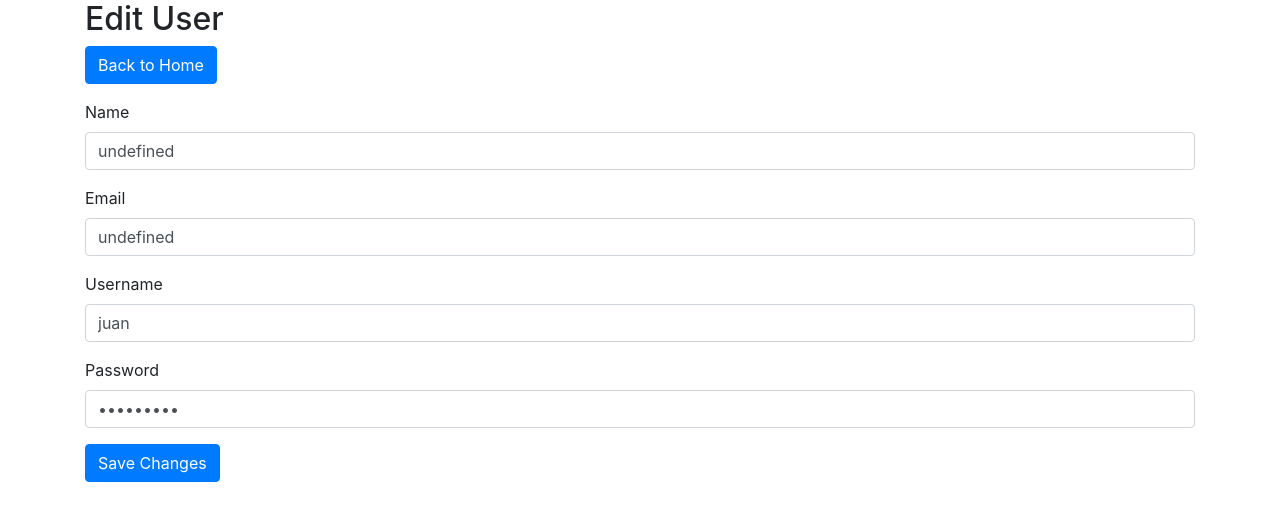
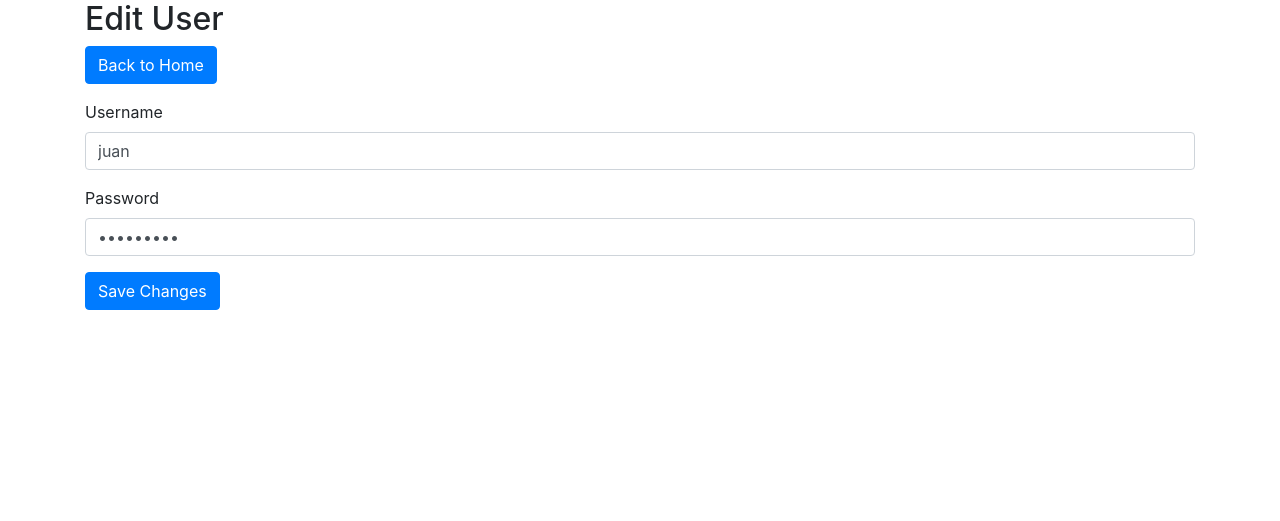
Before and after one commit to JJSaavedra52/PFSerTel, a Flask app: page /edit/1 in a window 1280 px wide. Shown: the top 521 px of the page. Run offline with Flask 3, Linux system fonts and the light colour scheme; data comes from the database, SQL or seed files in the repository; parts of the project's set-up code (start-up, migrations or seed data) failed here and were passed over; some libraries are stand-ins or nearby versions.

Commit message:
Mínimos cambios en edit.html

```diff
--- a/webapp/web/templates/edit.html
+++ b/webapp/web/templates/edit.html
@@ -14,14 +14,6 @@
     <a href="/" class="btn btn-primary mb-3">Back to Home</a>
     <form id="edit-user-form">
         <input type="hidden" id="user-id" value="">
-        <div class="form-group">
-            <label for="name">Name</label>
-            <input type="text" class="form-control" id="name" required>
-        </div>
-        <div class="form-group">
-            <label for="email">Email</label>
-            <input type="email" class="form-control" id="email" required>
-        </div>
         <div class="form-group">
             <label for="username">Username</label>
             <input type="text" class="form-control" id="username" required>
@@ -40,14 +32,12 @@
     // Obtener el ID del usuario de la URL
     const urlParams = new URLSearchParams(window.location.search);
     //const userId = urlParams.get('id');
-    const userId = {{id}}
+    const userId = "{{id}}";
     // Obtener la información del usuario y llenar el formulario
     fetch(`/api/users/${userId}`)
         .then(response => response.json())
         .then(data => {
             document.getElementById('user-id').value = data.id;
-            document.getElementById('name').value = data.name;
-            document.getElementById('email').value = data.email;
             document.getElementById('username').value = data.username;
             document.getElementById('password').value = data.password;
         })
```
